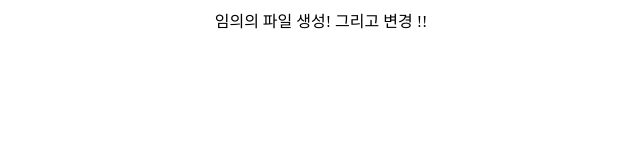
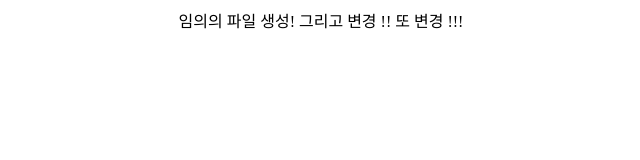
Before and after one commit to kimheeru/tutorial, a plain HTML site: page index.html in a window 1280 px wide. Shown: the whole page, without its empty margins (319-959 px from the left). Drawn offline with Linux system fonts and the light colour scheme.

Commit message:
Update index.html

```diff
--- a/index.html
+++ b/index.html
@@ -1,3 +1,3 @@
 <center>
-임의의 파일 생성! 그리고 변경 !!
+임의의 파일 생성! 그리고 변경 !!  또 변경 !!!
 </center>
```
